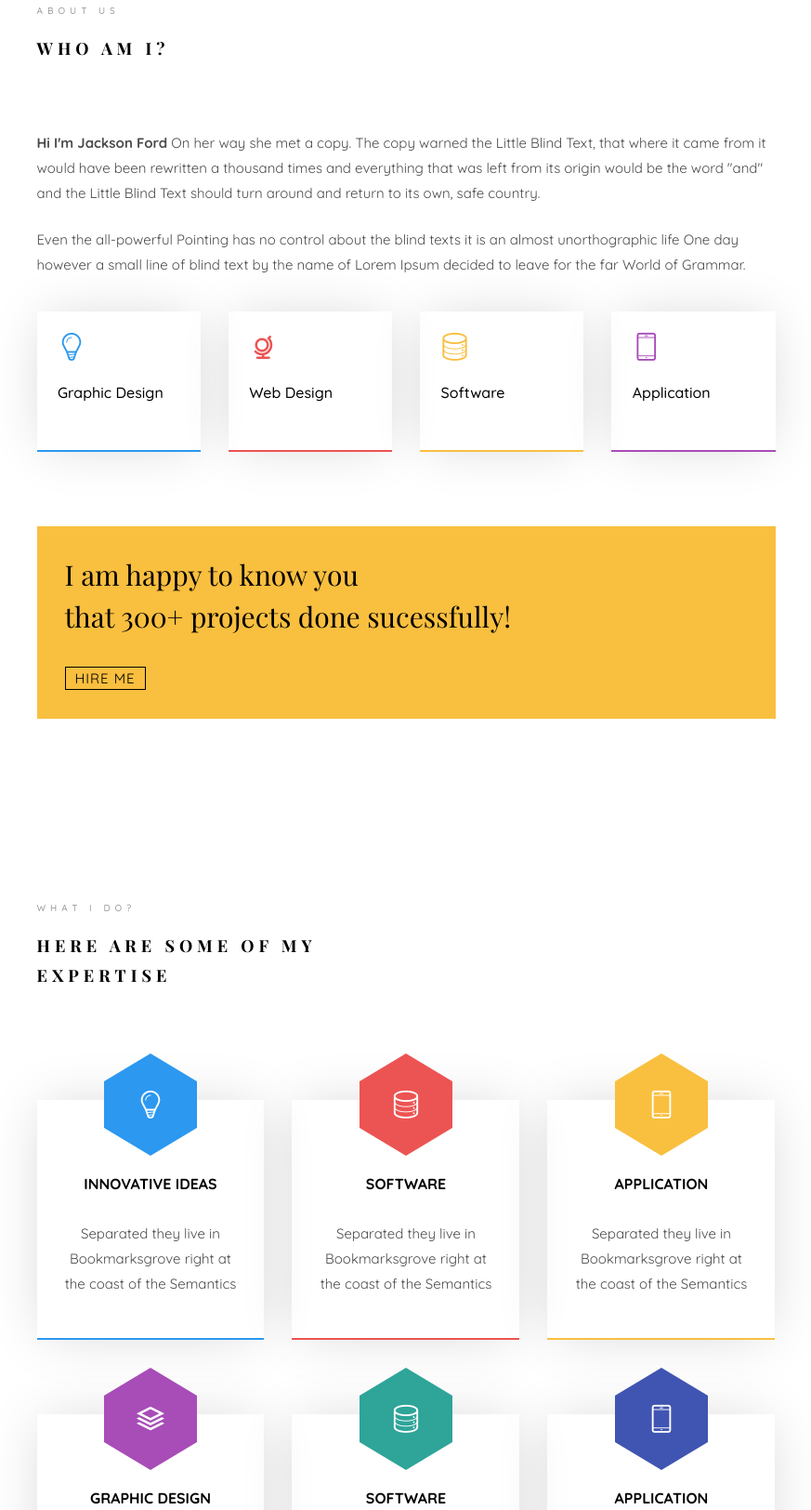
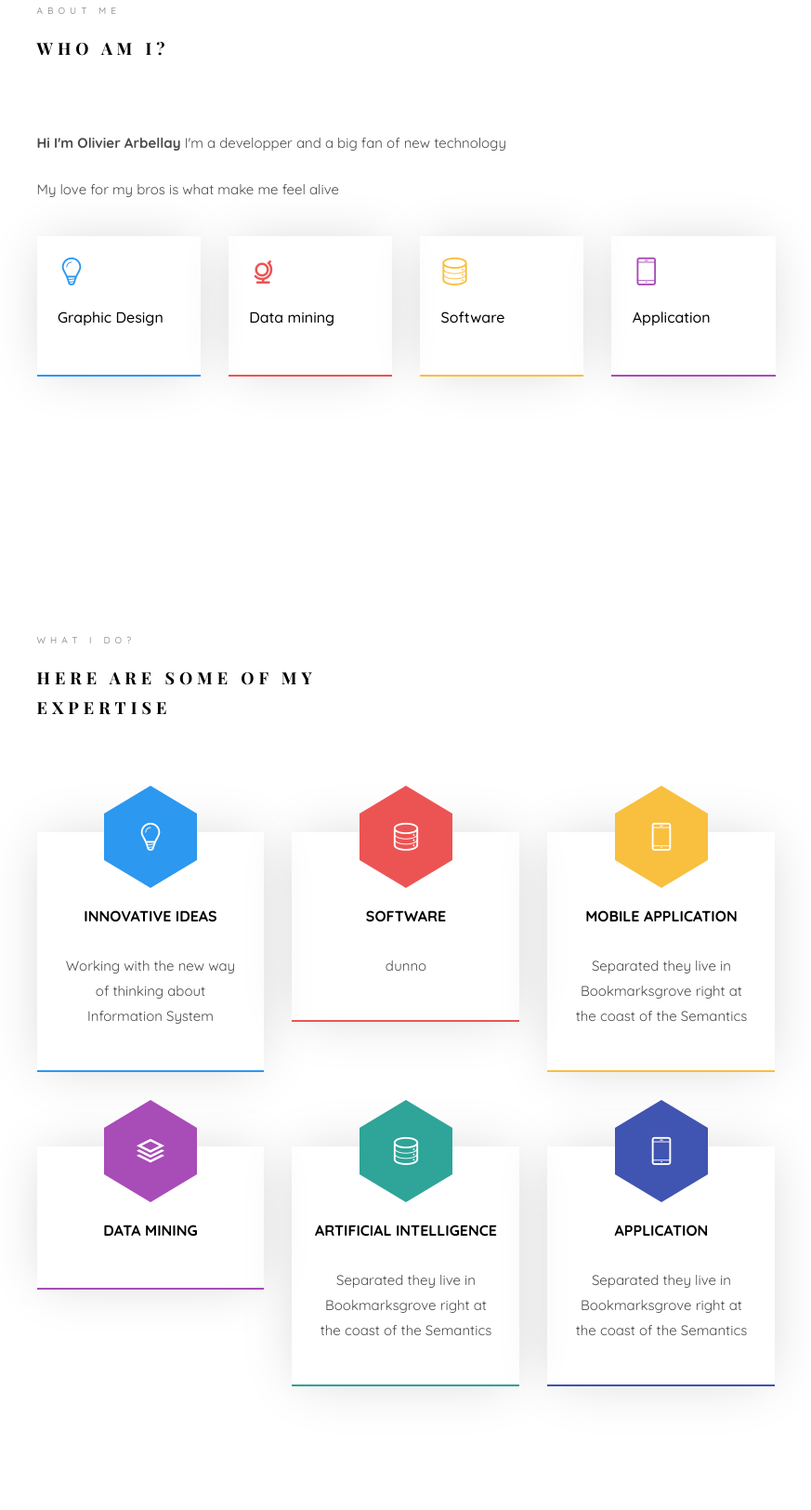
Before and after one commit to Idylx/Idylx.github.io, a plain HTML site: page index.html in a window 1280 px wide. Shown: the part 1007-2631 px from the top of the page at 93% size, without its empty margins (353-1226 px from the left). Drawn offline with nearby package versions, Linux system fonts and the light colour scheme; files whose address does not match are found by name; a web font is replaced by a local one.

Commit message:
some other changes

```diff
--- a/index.html
+++ b/index.html
@@ -115,7 +115,7 @@ Copyright &copy;<script>document.write(new Date().getFullYear());</script> All r
 					   			<div class="col-md-6 col-md-offset-3 col-md-pull-3 col-sm-12 col-xs-12 js-fullheight slider-text">
 					   				<div class="slider-text-inner">
 					   					<div class="desc">
-						   					<h1>I am <br>a Data Scientist</h1>
+						   					<h1>I am <br>/!\a Working on this page /!\</h1>
 												<p><a class="btn btn-primary btn-learn">View Portfolio <i class="icon-briefcase3"></i></a></p>
 											</div>
 					   				</div>
@@ -134,10 +134,10 @@ Copyright &copy;<script>document.write(new Date().getFullYear());</script> All r
 							<div class="row row-bottom-padded-sm animate-box" data-animate-effect="fadeInLeft">
 								<div class="col-md-12">
 									<div class="about-desc">
-										<span class="heading-meta">About Us</span>
+										<span class="heading-meta">About Me</span>
 										<h2 class="colorlib-heading">Who Am I?</h2>
-										<p><strong>Hi I'm Jackson Ford</strong> On her way she met a copy. The copy warned the Little Blind Text, that where it came from it would have been rewritten a thousand times and everything that was left from its origin would be the word "and" and the Little Blind Text should turn around and return to its own, safe country.</p>
-										<p>Even the all-powerful Pointing has no control about the blind texts it is an almost unorthographic life One day however a small line of blind text by the name of Lorem Ipsum decided to leave for the far World of Grammar.</p>
+										<p><strong>Hi I'm Olivier Arbellay</strong> I'm a developper and a big fan of new technology </p>
+										<p>My love for my bros is what make me feel alive</p>
 									</div>
 								</div>
 							</div>
@@ -151,7 +151,7 @@ Copyright &copy;<script>document.write(new Date().getFullYear());</script> All r
 								<div class="col-md-3 animate-box" data-animate-effect="fadeInRight">
 									<div class="services color-2">
 										<span class="icon2"><i class="icon-globe-outline"></i></span>
-										<h3>Web Design</h3>
+										<h3>Data mining</h3>
 									</div>
 								</div>
 								<div class="col-md-3 animate-box" data-animate-effect="fadeInTop">
@@ -164,14 +164,6 @@ Copyright &copy;<script>document.write(new Date().getFullYear());</script> All r
 									<div class="services color-4">
 										<span class="icon2"><i class="icon-phone3"></i></span>
 										<h3>Application</h3>
-									</div>
-								</div>
-							</div>
-							<div class="row">
-								<div class="col-md-12 animate-box" data-animate-effect="fadeInLeft">
-									<div class="hire">
-										<h2>I am happy to know you <br>that 300+ projects done sucessfully!</h2>
-										<a href="#" class="btn-hire">Hire me</a>
 									</div>
 								</div>
 							</div>
@@ -198,7 +190,7 @@ Copyright &copy;<script>document.write(new Date().getFullYear());</script> All r
 								</span>
 								<div class="desc">
 									<h3>Innovative Ideas</h3>
-									<p>Separated they live in Bookmarksgrove right at the coast of the Semantics</p>
+									<p>Working with the new way of thinking about Information System</p>
 								</div>
 							</div>
 						</div>
@@ -209,7 +201,7 @@ Copyright &copy;<script>document.write(new Date().getFullYear());</script> All r
 								</span>
 								<div class="desc">
 									<h3>Software</h3>
-									<p>Separated they live in Bookmarksgrove right at the coast of the Semantics</p>
+									<p>dunno </p>
 								</div>
 							</div>
 						</div>
@@ -219,7 +211,7 @@ Copyright &copy;<script>document.write(new Date().getFullYear());</script> All r
 									<i class="icon-phone3"></i>
 								</span>
 								<div class="desc">
-									<h3>Application</h3>
+									<h3>Mobile Application </h3>
 									<p>Separated they live in Bookmarksgrove right at the coast of the Semantics</p>
 								</div>
 							</div>
@@ -230,8 +222,8 @@ Copyright &copy;<script>document.write(new Date().getFullYear());</script> All r
 									<i class="icon-layers2"></i>
 								</span>
 								<div class="desc">
-									<h3>Graphic Design</h3>
-									<p>Separated they live in Bookmarksgrove right at the coast of the Semantics</p>
+									<h3>Data mining</h3>
+									<p></p>
 								</div>
 							</div>
 						</div>
@@ -241,7 +233,7 @@ Copyright &copy;<script>document.write(new Date().getFullYear());</script> All r
 									<i class="icon-data"></i>
 								</span>
 								<div class="desc">
-									<h3>Software</h3>
+									<h3>Artificial Intelligence </h3>
 									<p>Separated they live in Bookmarksgrove right at the coast of the Semantics</p>
 								</div>
 							</div>
@@ -272,16 +264,8 @@ Copyright &copy;<script>document.write(new Date().getFullYear());</script> All r
 							<span class="colorlib-counter-label">Cups of coffee</span>
 						</div>
 						<div class="col-md-3 text-center animate-box">
-							<span class="colorlib-counter js-counter" data-from="0" data-to="356" data-speed="5000" data-refresh-interval="50"></span>
+							<span class="colorlib-counter js-counter" data-from="0" data-to="15" data-speed="5000" data-refresh-interval="50"></span>
 							<span class="colorlib-counter-label">Projects</span>
-						</div>
-						<div class="col-md-3 text-center animate-box">
-							<span class="colorlib-counter js-counter" data-from="0" data-to="30" data-speed="5000" data-refresh-interval="50"></span>
-							<span class="colorlib-counter-label">Clients</span>
-						</div>
-						<div class="col-md-3 text-center animate-box">
-							<span class="colorlib-counter js-counter" data-from="0" data-to="10" data-speed="5000" data-refresh-interval="50"></span>
-							<span class="colorlib-counter-label">Partners</span>
 						</div>
 					</div>
 				</div>
```
Also changed, not shown: images/img_bg_2.jpg.
